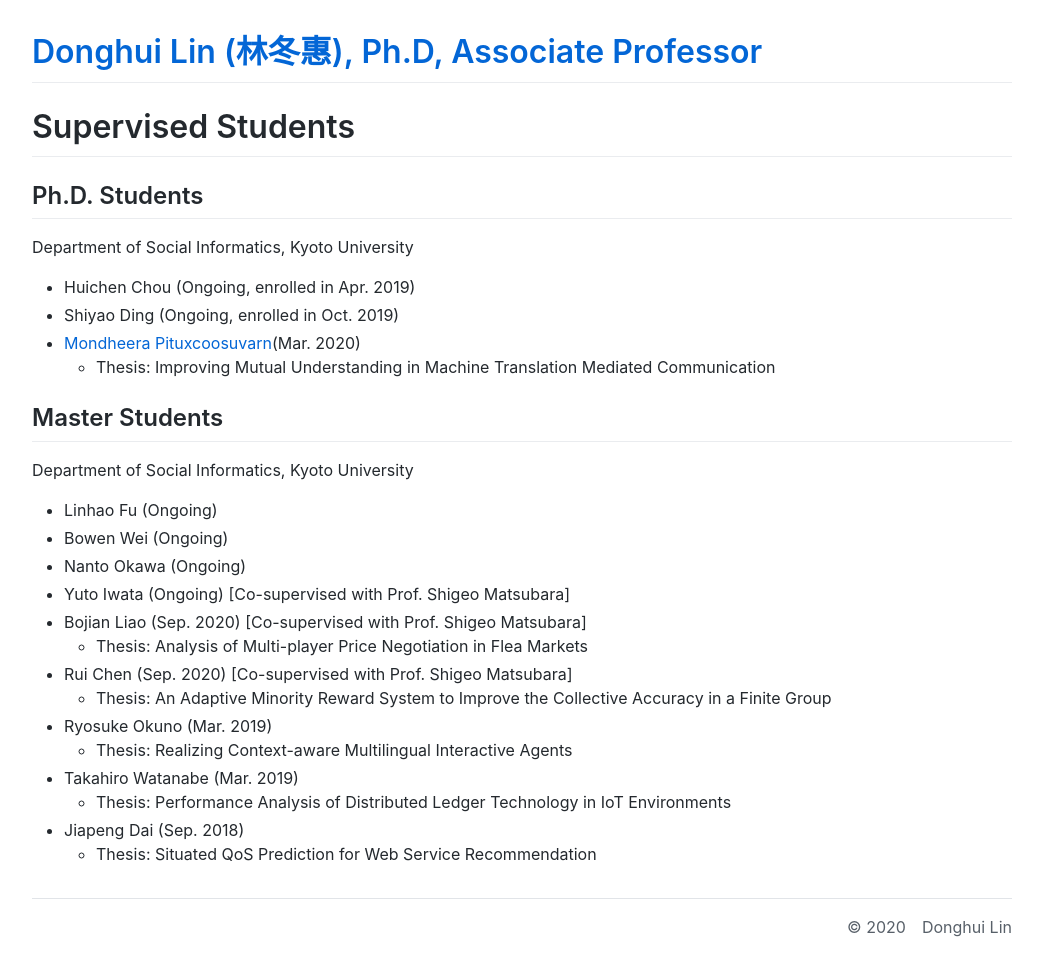
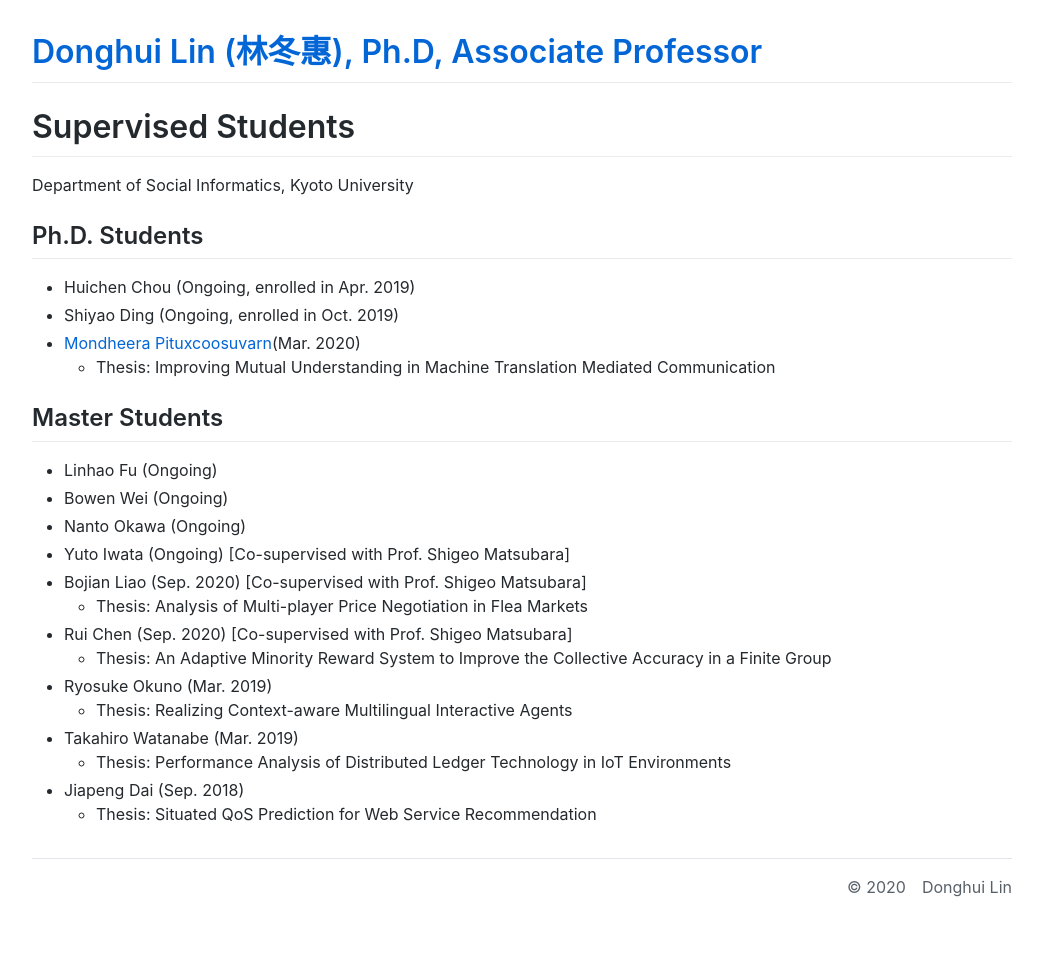
Before and after one commit to lindh/lindh.github.io, a Jekyll site: the page built from students.md, in a window 1280 px wide. Shown: the whole page, without its empty margins (118-1161 px from the left). Built offline with Jekyll 4.4.1, drawn with Linux system fonts in a browser that asks for light colours; comment, search, counter and statistics services are not loaded; our own code applies the rules of GitHub Pages for plain Markdown files; after the commit the page ends 931 px from its top, so only the background shows below that.

Commit message:
Update students.md

```diff
--- a/students.md
+++ b/students.md
@@ -3,16 +3,15 @@ layout: default
 ---
 
 # Supervised Students
+Department of Social Informatics, Kyoto University
 
 ## Ph.D. Students
-Department of Social Informatics, Kyoto University
 - Huichen Chou (Ongoing, enrolled in Apr. 2019)
 - Shiyao Ding (Ongoing, enrolled in Oct. 2019)
 - [Mondheera Pituxcoosuvarn](http://www.ritsumei.ac.jp/~mond-p/)(Mar. 2020)
   - Thesis: Improving Mutual Understanding in Machine Translation Mediated Communication
 
 ## Master Students
-Department of Social Informatics, Kyoto University
 - Linhao Fu (Ongoing)
 - Bowen Wei (Ongoing)
 - Nanto Okawa (Ongoing)
```
